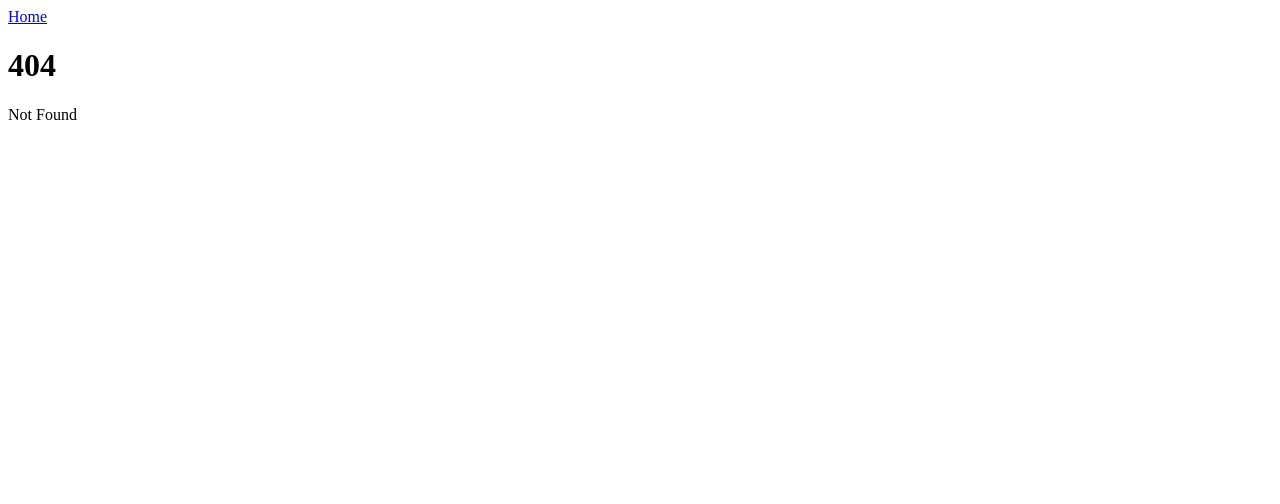
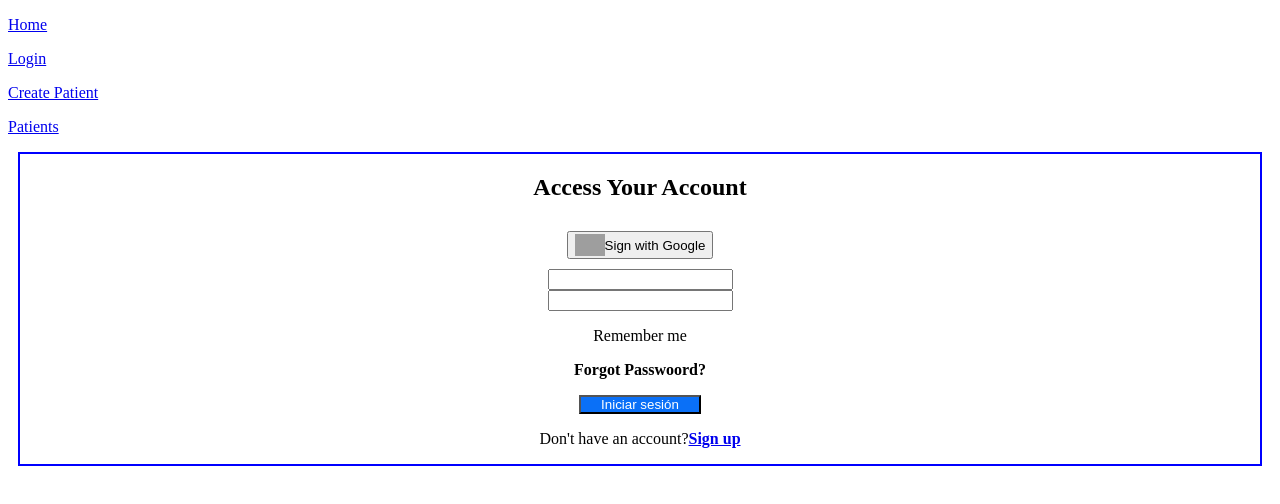
Before and after one commit to CarlosDiazGirol/phisfront1.0, a React (Vite) app: page /login in a window 1280 px wide. Before the commit this address had no page. Shown: the top 504 px of the page. Built offline with nearby package versions, Linux system fonts and the light colour scheme; grey boxes are pictures that could not be loaded.

Commit message:
adding login form

```diff
--- a/src/modules/Header.jsx
+++ b/src/modules/Header.jsx
@@ -8,8 +8,10 @@ return(
     <>
       <nav>
 <p><Link to="/">Home</Link></p>
+<p><Link to="/login">Login</Link></p>
 <p><Link to="/createpatient">Create Patient</Link></p>
 <p><Link to="/patients">Patients</Link></p>
+
     </nav>
     <Outlet/>
     </>
--- /dev/null
+++ b/src/modules/Login.jsx
@@ -0,0 +1,85 @@
+import React, { useState, useEffect } from 'react';
+import {Link, Outlet} from "react-router-dom";
+import styles from './Login.module.css';
+
+
+
+function Login() {
+
+
+    const [email, setEmail] = useState('');
+  const [password, setPassword] = useState('');
+
+
+
+
+  const handleEmailChange = (event) => {
+    setEmail(event.target.value);
+  };
+
+  const handlePasswordChange = (event) => {
+    setPassword(event.target.value);
+  };
+
+  const handleSubmit = (event) => {
+    event.preventDefault();
+    // Agregar la lógica para enviar los datos del formulario alservidor para autenticación
+
+    console.log('Email:', email);
+    console.log('Contraseña:', password);
+  };
+
+
+
+    return(
+        <>
+        <div className={styles.form}>
+            <div>
+            <h2>Access Your Account</h2>
+            </div>
+
+        <button className={styles.signButton}><img src="../google-removebg-preview.png" width="30px"></img>Sign with Google</button>
+<form onSubmit={handleSubmit}>
+
+
+<div>
+          <label htmlFor="email"></label>
+          <input
+            type="email"
+            id="email"
+            value={email}
+            onChange={handleEmailChange}
+            required
+          />
+</div>
+<div>
+          <label htmlFor="password"></label>
+          <input
+            type="password"
+            id="password"
+            value={password}
+            onChange={handlePasswordChange}
+            required
+          />
+</div>
+<div>
+<p>Remember me</p>
+<p><b>Forgot Passwoord?</b></p>
+
+
+</div>
+
+        <button type="submit" className={styles.button}>Iniciar sesión</button>
+ <p>Don't have an account?
+ <Link to="/login/signup"><b>Sign up</b></Link>
+  </p>
+
+</form>
+        </div>
+
+
+        </>
+    )}
+
+
+export default Login;
--- /dev/null
+++ b/src/modules/Login.module.css
@@ -0,0 +1,22 @@
+.form{
+    display:flex;
+    flex-direction: column;
+    align-items: center;
+    gap:10px;
+    border:2px solid blue;
+    margin:10px 10px 10px 10px;
+    text-align: center;
+}
+
+.button{
+    background-color: rgb(10, 112, 247);
+    color:white;
+    padding: 0px 20px 0px 20px;
+}
+
+.signButton{
+    display:flex;
+    justify-content: center;
+    align-items: center;
+    text-align: center;
+}
--- a/src/routes.jsx
+++ b/src/routes.jsx
@@ -3,6 +3,7 @@ import ErrorPage from "./modules/Error"
 import Header from"./modules/Header"
 import App from "./App"
 import Home from "./modules/Home"
+import Login from "./modules/Login"
 
 const router= createBrowserRouter(
     [{
@@ -11,7 +12,8 @@ element:<Header/> ,
 errorElement:<ErrorPage/>,
 children:[
     {path:"/patients",  element:<App/>},
-    {path:"/", element:<Home/>}
+    {path:"/", element:<Home/>},
+    {path:"/login", element:<Login/>}
 ]}
 // ,
 // [{
```
